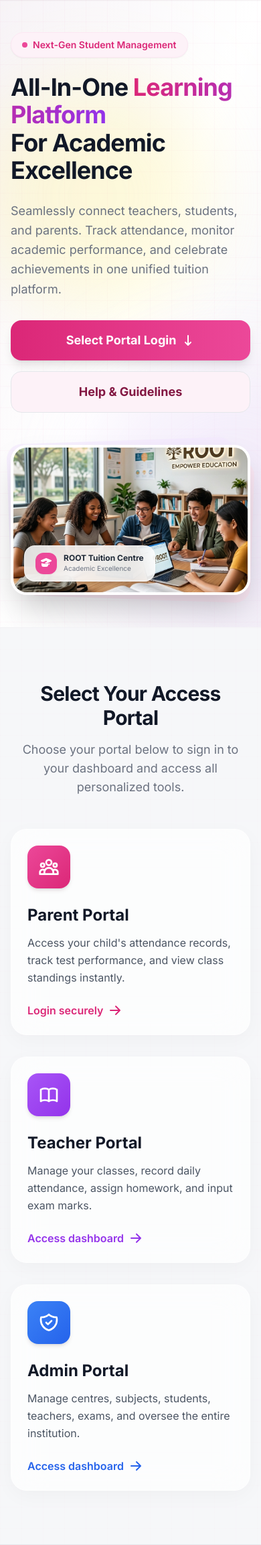
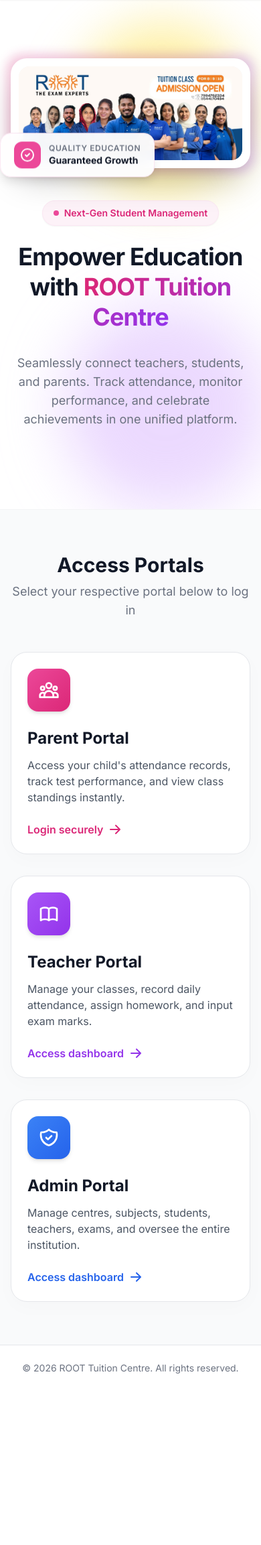
Before and after one commit to Suhailirfani/root, a Django app: page / in a window 390 px wide. Shown: the part 65-2371 px from the top of the page at 67% size. After the commit the page ends 2115 px from the top, so only its background shows below. Run offline with Django 5.2, Linux system fonts and the light colour scheme; some libraries are stand-ins or nearby versions.

Commit message:
Update hero section layout on mobile to place main image above text

```diff
--- a/tuition/templates/tuition/landing.html
+++ b/tuition/templates/tuition/landing.html
@@ -2,25 +2,22 @@
 {% load static %}
 
 {% block content %}
-<!-- Hero Section -->
-<div class="relative min-h-[85vh] flex items-center overflow-hidden bg-gradient-to-br from-pink-50/40 via-white to-brand-50/20 py-12 lg:py-24">
-    <!-- Subtle Brand-Tinted Grid Background -->
-    <div class="absolute inset-0 bg-grid opacity-[0.5] z-0"></div>
+<div class="relative min-h-[90vh] flex items-center justify-center overflow-hidden bg-white">
 
     <!-- Abstract Background Shapes -->
-    <div class="absolute inset-0 z-0 overflow-hidden">
-        <div class="absolute top-10 -left-10 w-96 h-96 bg-brand-300 rounded-full mix-blend-multiply filter blur-3xl opacity-30 animate-blob"></div>
-        <div class="absolute top-20 right-10 w-96 h-96 bg-yellow-200 rounded-full mix-blend-multiply filter blur-3xl opacity-30 animate-blob animation-delay-2000"></div>
-        <div class="absolute -bottom-10 left-1/3 w-96 h-96 bg-purple-200 rounded-full mix-blend-multiply filter blur-3xl opacity-30 animate-blob animation-delay-4000"></div>
+    <div class="absolute inset-0 z-0">
+        <div class="absolute top-0 -left-4 w-72 h-72 bg-brand-300 rounded-full mix-blend-multiply filter blur-2xl opacity-50 animate-blob"></div>
+        <div class="absolute top-0 -right-4 w-72 h-72 bg-yellow-300 rounded-full mix-blend-multiply filter blur-2xl opacity-50 animate-blob animation-delay-2000"></div>
+        <div class="absolute -bottom-8 left-20 w-72 h-72 bg-purple-300 rounded-full mix-blend-multiply filter blur-2xl opacity-50 animate-blob animation-delay-4000"></div>
     </div>
 
     <!-- Main Content Container -->
-    <div class="relative z-10 max-w-7xl mx-auto px-4 sm:px-6 lg:px-8 w-full">
-        <div class="grid grid-cols-1 lg:grid-cols-12 gap-12 lg:gap-8 items-center">
+    <div class="relative z-10 max-w-7xl mx-auto px-4 sm:px-6 lg:px-8 py-12 flex flex-col lg:flex-row items-center justify-between gap-12 w-full">
+        <!-- Left Column: Hero Text and Badges -->
+        <div class="flex-1 text-center lg:text-left flex flex-col items-center lg:items-start max-w-2xl w-full order-2 lg:order-1">
 
-            <!-- Left Column: Copy & CTAs -->
-            <div class="lg:col-span-7 flex flex-col items-start text-left">
-                <!-- Tagline Badge -->
+
+            <!-- Hero Tagline -->
             <div class="inline-flex items-center gap-2 px-4 py-2 rounded-full bg-brand-50 border border-brand-100 text-brand-600 text-sm font-semibold mb-6 shadow-sm">
                 <span class="flex h-2 w-2 relative">
                   <span class="animate-ping absolute inline-flex h-full w-full rounded-full bg-brand-400 opacity-75"></span>
@@ -29,153 +26,139 @@
                 Next-Gen Student Management
             </div>
 
-                <h1 class="text-4xl sm:text-5xl md:text-6xl font-extrabold text-gray-900 tracking-tight leading-[1.15] mb-6">
-                    All-In-One <br class="hidden sm:block" />
-                    <span class="text-transparent bg-clip-text bg-gradient-to-r from-brand-600 to-purple-600">Learning Platform</span> <br />
-                    For Academic Excellence
+            <h1 class="text-4xl md:text-5xl lg:text-6xl font-extrabold text-gray-900 tracking-tight leading-tight mb-6">
+                Empower Education with <br class="hidden md:block" />
+                <span class="text-transparent bg-clip-text bg-gradient-to-r from-brand-600 to-purple-600">ROOT Tuition Centre</span>
             </h1>
 
-                <p class="text-lg md:text-xl text-gray-500 mb-8 max-w-xl leading-relaxed">
-                    Seamlessly connect teachers, students, and parents. Track attendance, monitor academic performance, and celebrate achievements in one unified tuition platform.
+            <p class="mt-2 text-lg md:text-xl text-gray-500 mb-8">
+                Seamlessly connect teachers, students, and parents. Track attendance, monitor performance, and celebrate achievements in one unified platform.
             </p>
 
             {% if request.session.logged_in_student or request.user.is_authenticated %}
-                    <div class="flex flex-wrap gap-4 w-full sm:w-auto">
+                <div class="flex flex-col items-center lg:items-start w-full">
+                    <p class="text-gray-600 mb-4 font-medium text-lg">Welcome back! You are currently logged in.</p>
                     {% if request.session.logged_in_student %}
-                            <a href="{% url 'parent_dashboard' %}" class="w-full sm:w-auto inline-flex items-center justify-center px-8 py-4 border border-transparent text-lg font-bold rounded-2xl text-white bg-gradient-to-r from-brand-600 to-brand-500 hover:from-brand-700 hover:to-brand-600 shadow-lg hover:shadow-xl transition-all duration-300 transform hover:-translate-y-0.5">
-                                Access Parent Dashboard <svg xmlns="http://www.w3.org/2000/svg" class="h-5 w-5 ml-2" viewBox="0 0 20 20" fill="currentColor"><path fill-rule="evenodd" d="M10.293 3.293a1 1 0 011.414 0l6 6a1 1 0 010 1.414l-6 6a1 1 0 01-1.414-1.414L14.586 11H3a1 1 0 110-2h11.586l-4.293-4.293a1 1 0 010-1.414z" clip-rule="evenodd" /></svg>
+                        <a href="{% url 'parent_dashboard' %}" class="inline-flex items-center justify-center px-8 py-4 border border-transparent text-lg font-bold rounded-full text-white bg-gradient-to-r from-brand-600 to-brand-500 hover:from-brand-700 hover:to-brand-600 shadow-lg hover:shadow-xl transition-all duration-300 transform hover:-translate-y-1">
+                            Access Parent Dashboard <svg xmlns="http://www.w3.org/2000/svg" class="h-6 w-6 ml-2" viewBox="0 0 20 20" fill="currentColor"><path fill-rule="evenodd" d="M10.293 3.293a1 1 0 011.414 0l6 6a1 1 0 010 1.414l-6 6a1 1 0 01-1.414-1.414L14.586 11H3a1 1 0 110-2h11.586l-4.293-4.293a1 1 0 010-1.414z" clip-rule="evenodd" /></svg>
                         </a>
                     {% elif request.user.is_superuser or request.user.profile.role == 'admin' %}
-                            <a href="{% url 'admin_dashboard' %}" class="w-full sm:w-auto inline-flex items-center justify-center px-8 py-4 border border-transparent text-lg font-bold rounded-2xl text-white bg-gradient-to-r from-blue-600 to-blue-500 hover:from-blue-700 hover:to-blue-600 shadow-lg hover:shadow-xl transition-all duration-300 transform hover:-translate-y-0.5">
-                                Access Admin Dashboard <svg xmlns="http://www.w3.org/2000/svg" class="h-5 w-5 ml-2" viewBox="0 0 20 20" fill="currentColor"><path fill-rule="evenodd" d="M10.293 3.293a1 1 0 011.414 0l6 6a1 1 0 010 1.414l-6 6a1 1 0 01-1.414-1.414L14.586 11H3a1 1 0 110-2h11.586l-4.293-4.293a1 1 0 010-1.414z" clip-rule="evenodd" /></svg>
+                        <a href="{% url 'admin_dashboard' %}" class="inline-flex items-center justify-center px-8 py-4 border border-transparent text-lg font-bold rounded-full text-white bg-gradient-to-r from-blue-600 to-blue-500 hover:from-blue-700 hover:to-blue-600 shadow-lg hover:shadow-xl transition-all duration-300 transform hover:-translate-y-1">
+                            Access Admin Dashboard <svg xmlns="http://www.w3.org/2000/svg" class="h-6 w-6 ml-2" viewBox="0 0 20 20" fill="currentColor"><path fill-rule="evenodd" d="M10.293 3.293a1 1 0 011.414 0l6 6a1 1 0 010 1.414l-6 6a1 1 0 01-1.414-1.414L14.586 11H3a1 1 0 110-2h11.586l-4.293-4.293a1 1 0 010-1.414z" clip-rule="evenodd" /></svg>
                         </a>
                     {% else %}
-                            <a href="{% url 'teacher_dashboard' %}" class="w-full sm:w-auto inline-flex items-center justify-center px-8 py-4 border border-transparent text-lg font-bold rounded-2xl text-white bg-gradient-to-r from-purple-600 to-purple-500 hover:from-purple-700 hover:to-purple-600 shadow-lg hover:shadow-xl transition-all duration-300 transform hover:-translate-y-0.5">
-                                Access Teacher Dashboard <svg xmlns="http://www.w3.org/2000/svg" class="h-5 w-5 ml-2" viewBox="0 0 20 20" fill="currentColor"><path fill-rule="evenodd" d="M10.293 3.293a1 1 0 011.414 0l6 6a1 1 0 010 1.414l-6 6a1 1 0 01-1.414-1.414L14.586 11H3a1 1 0 110-2h11.586l-4.293-4.293a1 1 0 010-1.414z" clip-rule="evenodd" /></svg>
+                        <a href="{% url 'teacher_dashboard' %}" class="inline-flex items-center justify-center px-8 py-4 border border-transparent text-lg font-bold rounded-full text-white bg-gradient-to-r from-purple-600 to-purple-500 hover:from-purple-700 hover:to-purple-600 shadow-lg hover:shadow-xl transition-all duration-300 transform hover:-translate-y-1">
+                            Access Teacher Dashboard <svg xmlns="http://www.w3.org/2000/svg" class="h-6 w-6 ml-2" viewBox="0 0 20 20" fill="currentColor"><path fill-rule="evenodd" d="M10.293 3.293a1 1 0 011.414 0l6 6a1 1 0 010 1.414l-6 6a1 1 0 01-1.414-1.414L14.586 11H3a1 1 0 110-2h11.586l-4.293-4.293a1 1 0 010-1.414z" clip-rule="evenodd" /></svg>
                         </a>
                     {% endif %}
-                    </div>
-                {% else %}
-                    <div class="flex flex-col sm:flex-row gap-4 w-full sm:w-auto">
-                        <a href="#portals-section" class="inline-flex items-center justify-center px-8 py-4 rounded-2xl text-white bg-gradient-to-r from-brand-600 to-brand-500 hover:from-brand-700 hover:to-brand-600 font-bold text-lg shadow-lg hover:shadow-xl transition-all duration-300 transform hover:-translate-y-0.5">
-                            Select Portal Login <svg xmlns="http://www.w3.org/2000/svg" class="h-5 w-5 ml-2" viewBox="0 0 20 20" fill="currentColor"><path fill-rule="evenodd" d="M14.707 12.293a1 1 0 010 1.414l-4 4a1 1 0 01-1.414 0l-4-4a1 1 0 111.414-1.414L9 14.586V3a1 1 0 012 0v11.586l2.293-2.293a1 1 0 011.414 0z" clip-rule="evenodd" /></svg>
-                        </a>
-                        <a href="{% url 'guidelines' %}" class="inline-flex items-center justify-center px-8 py-4 rounded-2xl text-brand-900 bg-brand-50 hover:bg-brand-100 border border-brand-200 font-bold text-lg transition-all duration-300 transform hover:-translate-y-0.5">
-                            Help & Guidelines
-                        </a>
                 </div>
             {% endif %}
         </div>
 
-            <!-- Right Column: Image Frame -->
-            <div class="lg:col-span-5 relative w-full flex justify-center lg:justify-end">
-                <!-- Background decorative offset cards -->
-                <div class="absolute -right-3 -bottom-3 w-full h-full bg-brand-100 rounded-3xl transform rotate-2 z-0 scale-95 opacity-80"></div>
-                <div class="absolute -left-3 -top-3 w-full h-full bg-purple-100 rounded-3xl transform -rotate-2 z-0 scale-95 opacity-60"></div>
+        <!-- Right Column: Hero Image with Premium Design -->
+        <div class="flex-1 w-full max-w-md lg:max-w-none flex justify-center items-center order-1 lg:order-2">
+            <div class="relative group">
+                <!-- Decorative background elements -->
+                <div class="absolute -inset-1.5 bg-gradient-to-r from-brand-600 to-purple-600 rounded-3xl blur opacity-25 group-hover:opacity-40 transition duration-1000 group-hover:duration-200"></div>
 
-                <!-- Main Image Wrapper -->
-                <div class="relative w-full aspect-[16/10] sm:aspect-[1.6] md:aspect-[2.38] lg:aspect-[1.5] rounded-3xl overflow-hidden shadow-2xl border-4 border-white bg-white/50 backdrop-blur-sm z-10 transition-transform duration-500 hover:scale-[1.015]">
-                    <img src="{% static 'images/ROOT IMAGE.jpeg' %}" alt="ROOT Tuition Centre" class="w-full h-full object-cover object-center">
+                <!-- Main Image Container -->
+                <div class="relative bg-white p-3 rounded-3xl shadow-2xl transition-all duration-500 transform group-hover:scale-[1.02] group-hover:-rotate-1">
+                    <img src="{% static 'images/ROOT IMAGE.jpeg' %}" alt="ROOT Tuition Centre" class="rounded-2xl max-w-full h-auto object-cover max-h-[450px] shadow-inner">
 
-                    <!-- Decorative Badge Overlay -->
-                    <div class="absolute bottom-4 left-4 bg-white/85 backdrop-blur-md py-2.5 px-4 rounded-2xl border border-white/40 shadow-lg flex items-center gap-2.5">
-                        <div class="w-8 h-8 rounded-xl bg-brand-500 flex items-center justify-center text-white shadow-sm">
-                            <svg xmlns="http://www.w3.org/2000/svg" class="h-5 w-5" viewBox="0 0 20 20" fill="currentColor">
-                                <path d="M10.394 2.08a1 1 0 00-.788 0l-7 3a1 1 0 000 1.84L5.25 8.051a.999.999 0 01.356-.257l4-1.714a1 1 0 11.788 1.838L7.667 9.088l1.945.833a1 1 0 00.776 0l7-3a1 1 0 000-1.84l-7-3zM7 10.49a4.978 4.978 0 00-1.75-.413L3 9.485V12a3 3 0 003 3h4a3 3 0 003-3V9.485l-2.25.964A4.978 4.978 0 009 10.5H7.006zM15 9.485l-1.547.663a4.98 4.98 0 01-.157 2.072L15 11.515V9.485z" />
+                    <!-- Floating Stats Badge -->
+                    <div class="absolute -bottom-4 -left-4 bg-white/95 backdrop-blur-md px-5 py-3 rounded-2xl shadow-lg border border-brand-100 flex items-center gap-3 animate-bounce-slow">
+                        <div class="bg-brand-500 text-white p-2 rounded-xl">
+                            <svg xmlns="http://www.w3.org/2000/svg" class="h-6 w-6" fill="none" viewBox="0 0 24 24" stroke="currentColor">
+                                <path stroke-linecap="round" stroke-linejoin="round" stroke-width="2" d="M9 12l2 2 4-4m6 2a9 9 0 11-18 0 9 9 0 0118 0z" />
                             </svg>
                         </div>
                         <div>
-                            <div class="text-xs font-bold text-gray-800">ROOT Tuition Centre</div>
-                            <div class="text-[10px] text-gray-500">Academic Excellence</div>
+                            <p class="text-xs text-gray-500 font-semibold uppercase tracking-wider">Quality Education</p>
+                            <p class="text-sm font-bold text-gray-900 font-sans">Guaranteed Growth</p>
+                        </div>
+                    </div>
+                </div>
             </div>
         </div>
     </div>
 </div>
 
+<!-- Portal Selection Cards -->
+{% if not request.session.logged_in_student and not request.user.is_authenticated %}
+<div class="bg-gray-50 py-16 border-t border-gray-100 w-full">
+    <div class="max-w-7xl mx-auto px-4 sm:px-6 lg:px-8">
+        <div class="text-center mb-12">
+            <h2 class="text-3xl font-extrabold text-gray-900">Access Portals</h2>
+            <p class="mt-2 text-lg text-gray-500">Select your respective portal below to log in</p>
         </div>
-    </div>
-</div>
+        <div class="grid grid-cols-1 md:grid-cols-3 gap-8 w-full max-w-6xl mx-auto">
 
-<!-- Portals Section -->
-{% if not request.session.logged_in_student and not request.user.is_authenticated %}
-<div id="portals-section" class="relative py-20 bg-gray-50/50 border-t border-gray-100 overflow-hidden">
-    <!-- Subtle Background Grid -->
-    <div class="absolute inset-0 bg-grid opacity-[0.25] z-0"></div>
-
-    <div class="relative z-10 max-w-7xl mx-auto px-4 sm:px-6 lg:px-8 text-center">
-        <h2 class="text-3xl md:text-4xl font-extrabold text-gray-900 tracking-tight mb-4">
-            Select Your Access Portal
-        </h2>
-        <p class="max-w-2xl mx-auto text-lg text-gray-500 mb-12">
-            Choose your portal below to sign in to your dashboard and access all personalized tools.
-        </p>
-
-        <div class="grid grid-cols-1 md:grid-cols-3 gap-8 w-full max-w-6xl mx-auto">
             <!-- Parent Portal Card -->
-            <a href="{% url 'parent_login' %}" class="group relative bg-white/70 backdrop-blur-xl border border-white/40 p-6 md:p-8 rounded-3xl shadow-[0_8px_30px_rgb(0,0,0,0.03)] hover:shadow-[0_20px_40px_rgb(0,0,0,0.06)] hover:-translate-y-1.5 transition-all duration-300 overflow-hidden text-left flex flex-col h-full z-10">
+            <a href="{% url 'parent_login' %}" class="group relative bg-white border border-gray-200 p-6 md:p-8 rounded-3xl shadow-[0_8px_30px_rgb(0,0,0,0.02)] hover:shadow-[0_20px_40px_rgb(0,0,0,0.06)] hover:-translate-y-2 transition-all duration-300 overflow-hidden text-left flex flex-col h-full">
                 <div class="absolute inset-0 bg-gradient-to-br from-brand-500/5 to-transparent opacity-0 group-hover:opacity-100 transition-opacity duration-500"></div>
-                <div class="h-16 w-16 bg-gradient-to-br from-brand-500 to-brand-600 rounded-2xl flex items-center justify-center text-white mb-6 shadow-md transform group-hover:scale-105 transition-transform duration-300">
+                <div class="h-16 w-16 bg-gradient-to-br from-brand-500 to-brand-600 rounded-2xl flex items-center justify-center text-white mb-6 shadow-md transform group-hover:scale-110 transition-transform duration-300">
                     <svg xmlns="http://www.w3.org/2000/svg" class="h-8 w-8" fill="none" viewBox="0 0 24 24" stroke="currentColor">
                         <path stroke-linecap="round" stroke-linejoin="round" stroke-width="2" d="M17 20h5v-2a3 3 0 00-5.356-1.857M17 20H7m10 0v-2c0-.656-.126-1.283-.356-1.857M7 20H2v-2a3 3 0 015.356-1.857M7 20v-2c0-.656.126-1.283.356-1.857m0 0a5.002 5.002 0 019.288 0M15 7a3 3 0 11-6 0 3 3 0 016 0zm6 3a2 2 0 11-4 0 2 2 0 014 0zM7 10a2 2 0 11-4 0 2 2 0 014 0z" />
                     </svg>
                 </div>
                 <h3 class="text-2xl font-bold text-gray-900 mb-3 group-hover:text-brand-600 transition-colors">Parent Portal</h3>
-                <p class="text-gray-600 flex-grow leading-relaxed">Access your child's attendance records, track test performance, and view class standings instantly.</p>
+                <p class="text-gray-600 flex-grow">Access your child's attendance records, track test performance, and view class standings instantly.</p>
                 <div class="mt-6 flex items-center text-brand-600 font-semibold group-hover:translate-x-2 transition-transform duration-300">
                     Login securely <svg xmlns="http://www.w3.org/2000/svg" class="h-5 w-5 ml-2" viewBox="0 0 20 20" fill="currentColor"><path fill-rule="evenodd" d="M10.293 3.293a1 1 0 011.414 0l6 6a1 1 0 010 1.414l-6 6a1 1 0 01-1.414-1.414L14.586 11H3a1 1 0 110-2h11.586l-4.293-4.293a1 1 0 010-1.414z" clip-rule="evenodd" /></svg>
                 </div>
             </a>
 
             <!-- Teacher Portal Card -->
-            <a href="{% url 'teacher_login' %}" class="group relative bg-white/70 backdrop-blur-xl border border-white/40 p-6 md:p-8 rounded-3xl shadow-[0_8px_30px_rgb(0,0,0,0.03)] hover:shadow-[0_20px_40px_rgb(0,0,0,0.06)] hover:-translate-y-1.5 transition-all duration-300 overflow-hidden text-left flex flex-col h-full z-10">
+            <a href="{% url 'teacher_login' %}" class="group relative bg-white border border-gray-200 p-6 md:p-8 rounded-3xl shadow-[0_8px_30px_rgb(0,0,0,0.02)] hover:shadow-[0_20px_40px_rgb(0,0,0,0.06)] hover:-translate-y-2 transition-all duration-300 overflow-hidden text-left flex flex-col h-full">
                 <div class="absolute inset-0 bg-gradient-to-br from-purple-500/5 to-transparent opacity-0 group-hover:opacity-100 transition-opacity duration-500"></div>
-                <div class="h-16 w-16 bg-gradient-to-br from-purple-500 to-purple-600 rounded-2xl flex items-center justify-center text-white mb-6 shadow-md transform group-hover:scale-105 transition-transform duration-300">
+                <div class="h-16 w-16 bg-gradient-to-br from-purple-500 to-purple-600 rounded-2xl flex items-center justify-center text-white mb-6 shadow-md transform group-hover:scale-110 transition-transform duration-300">
                     <svg xmlns="http://www.w3.org/2000/svg" class="h-8 w-8" fill="none" viewBox="0 0 24 24" stroke="currentColor">
                         <path stroke-linecap="round" stroke-linejoin="round" stroke-width="2" d="M12 6.253v13m0-13C10.832 5.477 9.246 5 7.5 5S4.168 5.477 3 6.253v13C4.168 18.477 5.754 18 7.5 18s3.332.477 4.5 1.253m0-13C13.168 5.477 14.754 5 16.5 5c1.747 0 3.332.477 4.5 1.253v13C19.832 18.477 18.247 18 16.5 18c-1.746 0-3.332.477-4.5 1.253" />
                     </svg>
                 </div>
                 <h3 class="text-2xl font-bold text-gray-900 mb-3 group-hover:text-purple-600 transition-colors">Teacher Portal</h3>
-                <p class="text-gray-600 flex-grow leading-relaxed">Manage your classes, record daily attendance, assign homework, and input exam marks.</p>
+                <p class="text-gray-600 flex-grow">Manage your classes, record daily attendance, assign homework, and input exam marks.</p>
                 <div class="mt-6 flex items-center text-purple-600 font-semibold group-hover:translate-x-2 transition-transform duration-300">
                     Access dashboard <svg xmlns="http://www.w3.org/2000/svg" class="h-5 w-5 ml-2" viewBox="0 0 20 20" fill="currentColor"><path fill-rule="evenodd" d="M10.293 3.293a1 1 0 011.414 0l6 6a1 1 0 010 1.414l-6 6a1 1 0 01-1.414-1.414L14.586 11H3a1 1 0 110-2h11.586l-4.293-4.293a1 1 0 010-1.414z" clip-rule="evenodd" /></svg>
                 </div>
             </a>
 
             <!-- Admin Portal Card -->
-            <a href="{% url 'admin_login' %}" class="group relative bg-white/70 backdrop-blur-xl border border-white/40 p-6 md:p-8 rounded-3xl shadow-[0_8px_30px_rgb(0,0,0,0.03)] hover:shadow-[0_20px_40px_rgb(0,0,0,0.06)] hover:-translate-y-1.5 transition-all duration-300 overflow-hidden text-left flex flex-col h-full z-10">
+            <a href="{% url 'admin_login' %}" class="group relative bg-white border border-gray-200 p-6 md:p-8 rounded-3xl shadow-[0_8px_30px_rgb(0,0,0,0.02)] hover:shadow-[0_20px_40px_rgb(0,0,0,0.06)] hover:-translate-y-2 transition-all duration-300 overflow-hidden text-left flex flex-col h-full">
                 <div class="absolute inset-0 bg-gradient-to-br from-blue-500/5 to-transparent opacity-0 group-hover:opacity-100 transition-opacity duration-500"></div>
-                <div class="h-16 w-16 bg-gradient-to-br from-blue-500 to-blue-600 rounded-2xl flex items-center justify-center text-white mb-6 shadow-md transform group-hover:scale-105 transition-transform duration-300">
+                <div class="h-16 w-16 bg-gradient-to-br from-blue-500 to-blue-600 rounded-2xl flex items-center justify-center text-white mb-6 shadow-md transform group-hover:scale-110 transition-transform duration-300">
                     <svg xmlns="http://www.w3.org/2000/svg" class="h-8 w-8" fill="none" viewBox="0 0 24 24" stroke="currentColor">
                         <path stroke-linecap="round" stroke-linejoin="round" stroke-width="2" d="M9 12l2 2 4-4m5.618-4.016A11.955 11.955 0 0112 2.944a11.955 11.955 0 01-8.618 3.04A12.02 12.02 0 003 9c0 5.591 3.824 10.29 9 11.622 5.176-1.332 9-6.03 9-11.622 0-1.042-.133-2.052-.382-3.016z" />
                     </svg>
                 </div>
                 <h3 class="text-2xl font-bold text-gray-900 mb-3 group-hover:text-blue-600 transition-colors">Admin Portal</h3>
-                <p class="text-gray-600 flex-grow leading-relaxed">Manage centres, subjects, students, teachers, exams, and oversee the entire institution.</p>
+                <p class="text-gray-600 flex-grow">Manage centres, subjects, students, teachers, exams, and oversee the entire institution.</p>
                 <div class="mt-6 flex items-center text-blue-600 font-semibold group-hover:translate-x-2 transition-transform duration-300">
                     Access dashboard <svg xmlns="http://www.w3.org/2000/svg" class="h-5 w-5 ml-2" viewBox="0 0 20 20" fill="currentColor"><path fill-rule="evenodd" d="M10.293 3.293a1 1 0 011.414 0l6 6a1 1 0 010 1.414l-6 6a1 1 0 01-1.414-1.414L14.586 11H3a1 1 0 110-2h11.586l-4.293-4.293a1 1 0 010-1.414z" clip-rule="evenodd" /></svg>
                 </div>
             </a>
+
         </div>
     </div>
 </div>
 {% endif %}
 
 <style>
-    /* Subtle pink-tinted brand grid background pattern */
-    .bg-grid {
-        background-size: 32px 32px;
-        background-image: linear-gradient(to right, rgba(219, 39, 119, 0.05) 1px, transparent 1px),
-                          linear-gradient(to bottom, rgba(219, 39, 119, 0.05) 1px, transparent 1px);
-    }
-
     @keyframes blob {
         0% { transform: translate(0px, 0px) scale(1); }
         33% { transform: translate(30px, -50px) scale(1.1); }
         66% { transform: translate(-20px, 20px) scale(0.9); }
         100% { transform: translate(0px, 0px) scale(1); }
     }
+    @keyframes bounce-slow {
+        0%, 100% { transform: translateY(0); }
+        50% { transform: translateY(-8px); }
+    }
     .animate-blob {
         animation: blob 7s infinite;
+    }
+    .animate-bounce-slow {
+        animation: bounce-slow 3s ease-in-out infinite;
     }
     .animation-delay-2000 {
         animation-delay: 2s;
@@ -183,10 +166,5 @@
     .animation-delay-4000 {
         animation-delay: 4s;
     }
-
-    /* Smooth scroll behavior for target anchor */
-    html {
-        scroll-behavior: smooth;
-    }
 </style>
 {% endblock %}
```
Also changed, not shown: static/images/ROOT IMAGE.jpeg. Lines whose indentation alone changed are shown as unchanged.
